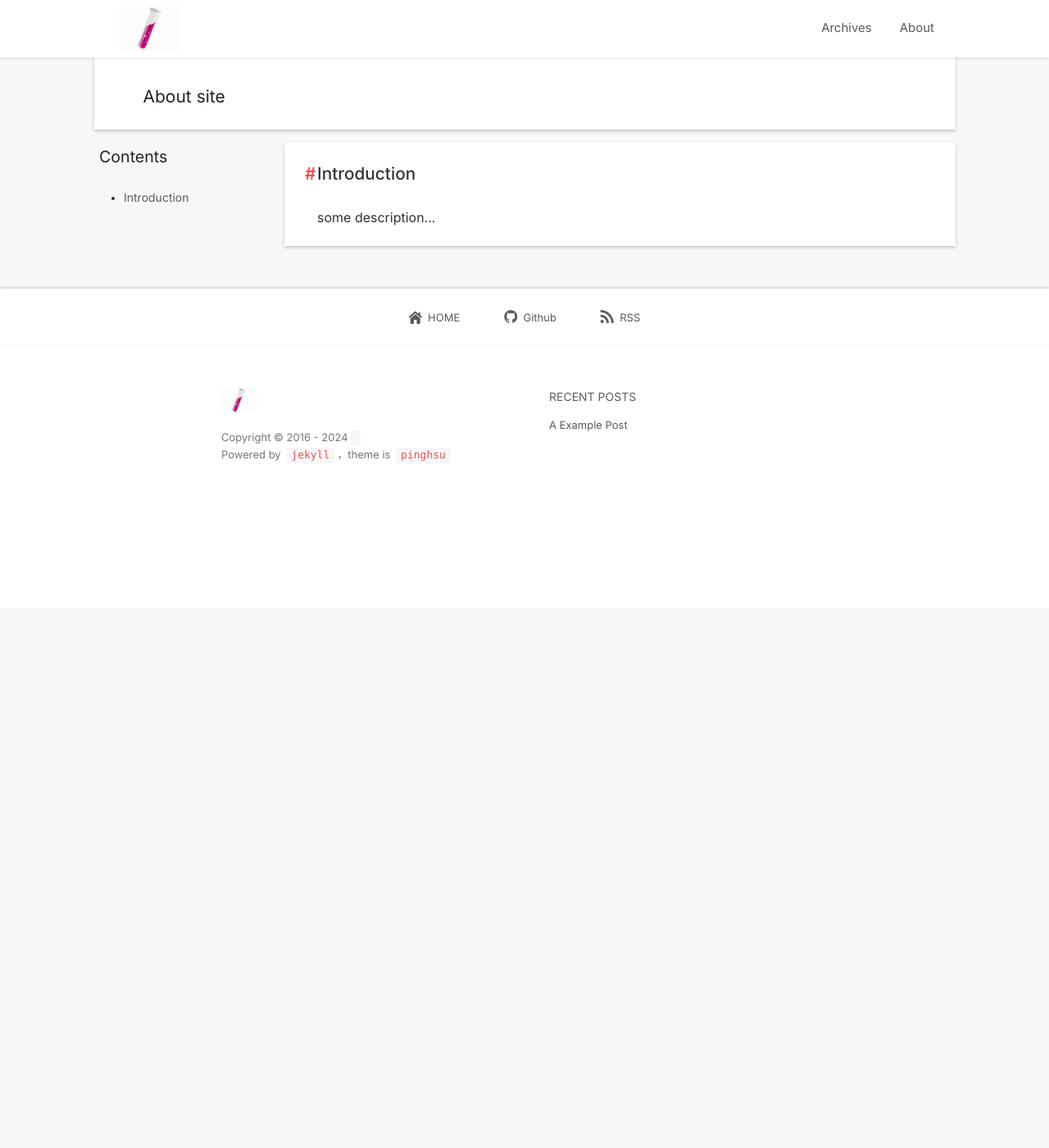
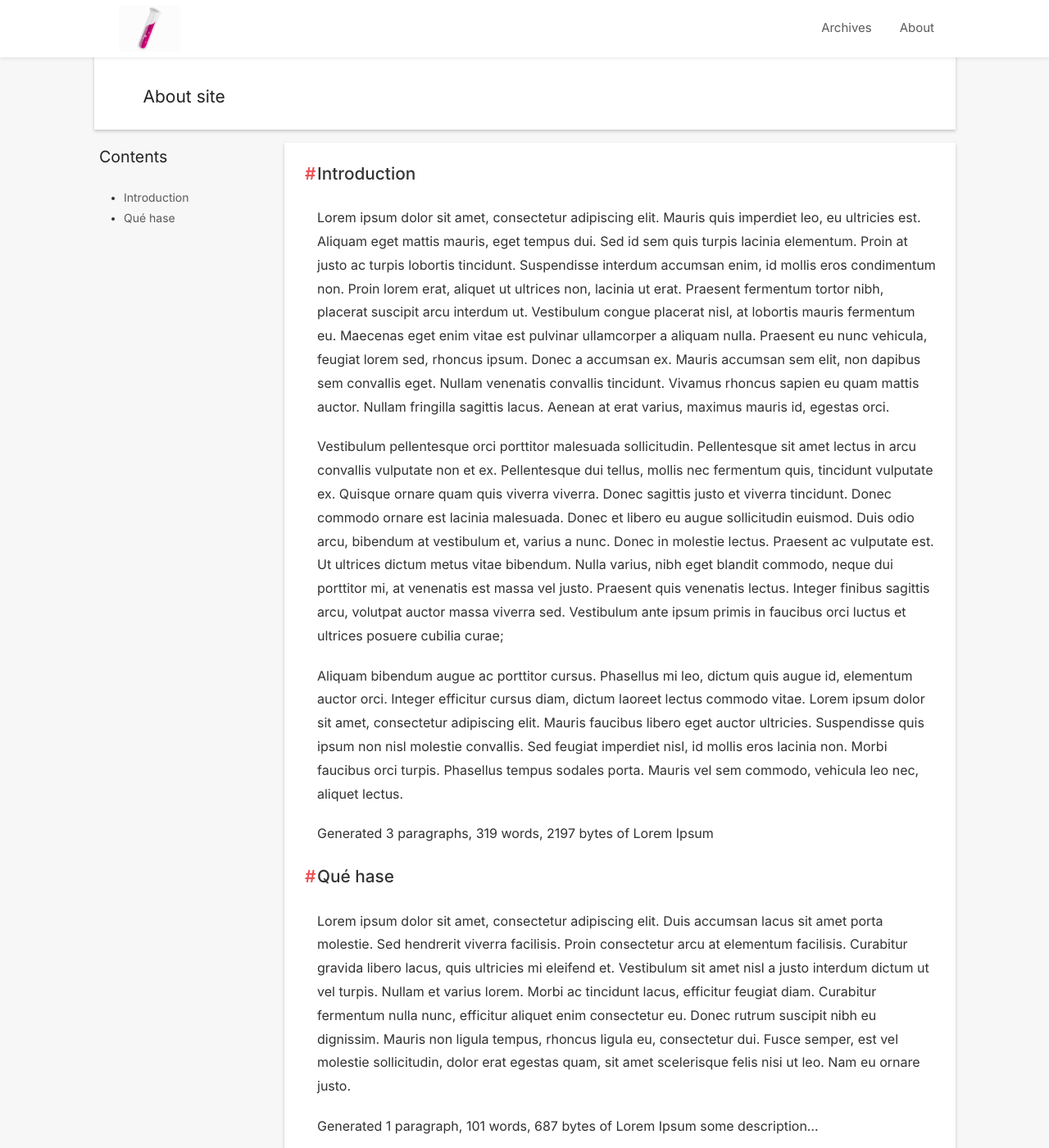
Before and after one commit to fatidro/web, a Jekyll site: the page built from about.md, in a window 1280 px wide and 1400 px high. Shown: the whole window at 82% size. Built offline with Jekyll 4.4.1, drawn with Linux system fonts in a browser that asks for light colours; nearby versions of some CDN libraries; comment, search, counter and statistics services are not loaded.

Commit message:
Update about.md

```diff
--- a/about.md
+++ b/about.md
@@ -7,5 +7,15 @@ title: About site
 {:toc}
 
 ## Introduction
+Lorem ipsum dolor sit amet, consectetur adipiscing elit. Mauris quis imperdiet leo, eu ultricies est. Aliquam eget mattis mauris, eget tempus dui. Sed id sem quis turpis lacinia elementum. Proin at justo ac turpis lobortis tincidunt. Suspendisse interdum accumsan enim, id mollis eros condimentum non. Proin lorem erat, aliquet ut ultrices non, lacinia ut erat. Praesent fermentum tortor nibh, placerat suscipit arcu interdum ut. Vestibulum congue placerat nisl, at lobortis mauris fermentum eu. Maecenas eget enim vitae est pulvinar ullamcorper a aliquam nulla. Praesent eu nunc vehicula, feugiat lorem sed, rhoncus ipsum. Donec a accumsan ex. Mauris accumsan sem elit, non dapibus sem convallis eget. Nullam venenatis convallis tincidunt. Vivamus rhoncus sapien eu quam mattis auctor. Nullam fringilla sagittis lacus. Aenean at erat varius, maximus mauris id, egestas orci.
 
+Vestibulum pellentesque orci porttitor malesuada sollicitudin. Pellentesque sit amet lectus in arcu convallis vulputate non et ex. Pellentesque dui tellus, mollis nec fermentum quis, tincidunt vulputate ex. Quisque ornare quam quis viverra viverra. Donec sagittis justo et viverra tincidunt. Donec commodo ornare est lacinia malesuada. Donec et libero eu augue sollicitudin euismod. Duis odio arcu, bibendum at vestibulum et, varius a nunc. Donec in molestie lectus. Praesent ac vulputate est. Ut ultrices dictum metus vitae bibendum. Nulla varius, nibh eget blandit commodo, neque dui porttitor mi, at venenatis est massa vel justo. Praesent quis venenatis lectus. Integer finibus sagittis arcu, volutpat auctor massa viverra sed. Vestibulum ante ipsum primis in faucibus orci luctus et ultrices posuere cubilia curae;
+
+Aliquam bibendum augue ac porttitor cursus. Phasellus mi leo, dictum quis augue id, elementum auctor orci. Integer efficitur cursus diam, dictum laoreet lectus commodo vitae. Lorem ipsum dolor sit amet, consectetur adipiscing elit. Mauris faucibus libero eget auctor ultricies. Suspendisse quis ipsum non nisl molestie convallis. Sed feugiat imperdiet nisl, id mollis eros lacinia non. Morbi faucibus orci turpis. Phasellus tempus sodales porta. Mauris vel sem commodo, vehicula leo nec, aliquet lectus.
+
+Generated 3 paragraphs, 319 words, 2197 bytes of Lorem Ipsum
+## Qué hase
+Lorem ipsum dolor sit amet, consectetur adipiscing elit. Duis accumsan lacus sit amet porta molestie. Sed hendrerit viverra facilisis. Proin consectetur arcu at elementum facilisis. Curabitur gravida libero lacus, quis ultricies mi eleifend et. Vestibulum sit amet nisl a justo interdum dictum ut vel turpis. Nullam et varius lorem. Morbi ac tincidunt lacus, efficitur feugiat diam. Curabitur fermentum nulla nunc, efficitur aliquet enim consectetur eu. Donec rutrum suscipit nibh eu dignissim. Mauris non ligula tempus, rhoncus ligula eu, consectetur dui. Fusce semper, est vel molestie sollicitudin, dolor erat egestas quam, sit amet scelerisque felis nisi ut leo. Nam eu ornare justo.
+
+Generated 1 paragraph, 101 words, 687 bytes of Lorem Ipsum
 some description...
```
